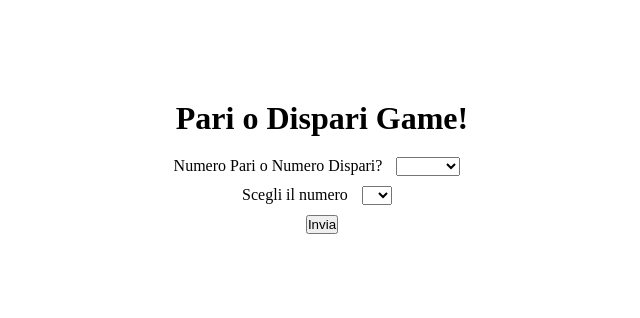
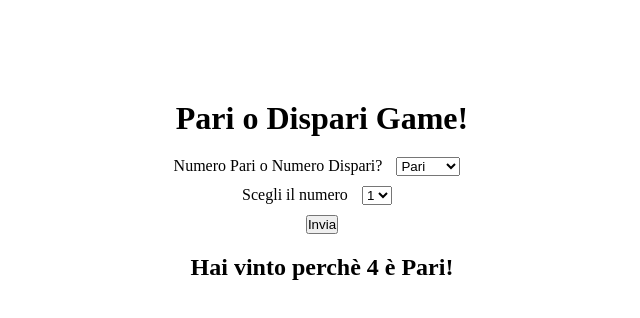
Before and after one commit to aleballabio/js-paliedispari, a plain HTML site: page index.html in a window 1280 px wide. Both pictures are taken after a click on the button "Invia". Shown: the whole page, without its empty margins (318-958 px from the left). Drawn offline with Linux system fonts and the light colour scheme.

Commit message:
done with the exercises

```diff
--- a/index.html
+++ b/index.html
@@ -15,7 +15,6 @@
     <div>
         <span>Numero Pari o Numero Dispari? </span>
         <select name="OddEven" id="choice">
-            <option value=""></option>
             <option value="Pari">Pari</option>
             <option value="Dispari">Dispari</option>
         </select>
@@ -24,7 +23,6 @@
     <div class="scelta">
         <span>Scegli il numero </span>
         <select name="NumberEven" id="number">
-            <option value=""></option>
             <option value="1">1</option>
             <option value="2">2</option>
             <option value="3">3</option>
--- a/js/main.js
+++ b/js/main.js
@@ -38,20 +38,55 @@ else {
 */
 
 const stamp = document.querySelector(".stamp");
+const stampRisultato = document.querySelector(".risultato");
 stamp.innerHTML = "Pari o Dispari Game!";
 
 let OddEvens = document.querySelector("#choice");
 let number = document.querySelector("#number");
-let numberV = parseInt(number.value);
 
-function randomNumber(max, min) {
-    Math.floor(Math.random() * (max - min + 1)) + min;
+
+function randomNumber(min, max) {
+    return Math.floor(Math.random() * (max - min + 1)) + min;
 }
 
 let btn = document.getElementById("submit");
 
 btn.addEventListener("click", function () {
+
+    let numberValue = parseInt(number.value);
+    let OddEvensValue = OddEvens.value;
+
     let randomN = randomNumber(1, 5);
-    let randomF = randomN + numberV;
-    console.log(randomF)
+    let randomF = randomN + numberValue;
+    console.log(randomF);
+
+
+
+    function NumberOddEven(number) {
+        let OddEventype = "Pari"
+
+        if (number % 2 === 0) {
+            OddEventype = "Pari"
+        }
+
+        else if (number % 2 === 1) {
+            OddEventype = "Dispari"
+        }
+
+        return OddEventype;
+    }
+
+
+
+    let numberOddEvenType = NumberOddEven(randomF);
+
+
+    if (numberOddEvenType == OddEvensValue) {
+        stampRisultato.innerHTML = ("Hai vinto perchè" + " " + randomF + " " + "è" + " " + OddEvensValue + "!");
+    }
+
+    else if (numberOddEvenType !== OddEvensValue) {
+        OddEvensValue = "Dispari"
+        stampRisultato.innerHTML = ("Hai perso perchè" + " " + randomF + " " + "è" + " " + OddEvensValue + "!");
+    }
 })
--- a/style.css
+++ b/style.css
@@ -21,3 +21,7 @@ select {
     margin-left: 10px;
     margin-right: 10px;
 }
+
+h2 {
+    padding-top: 20px;
+}
```
